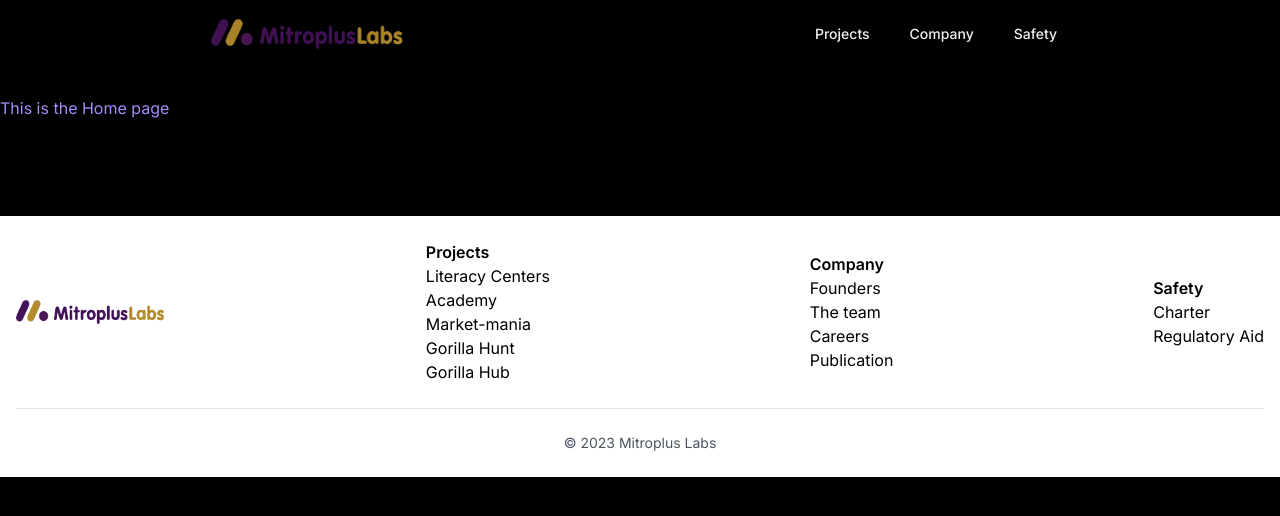
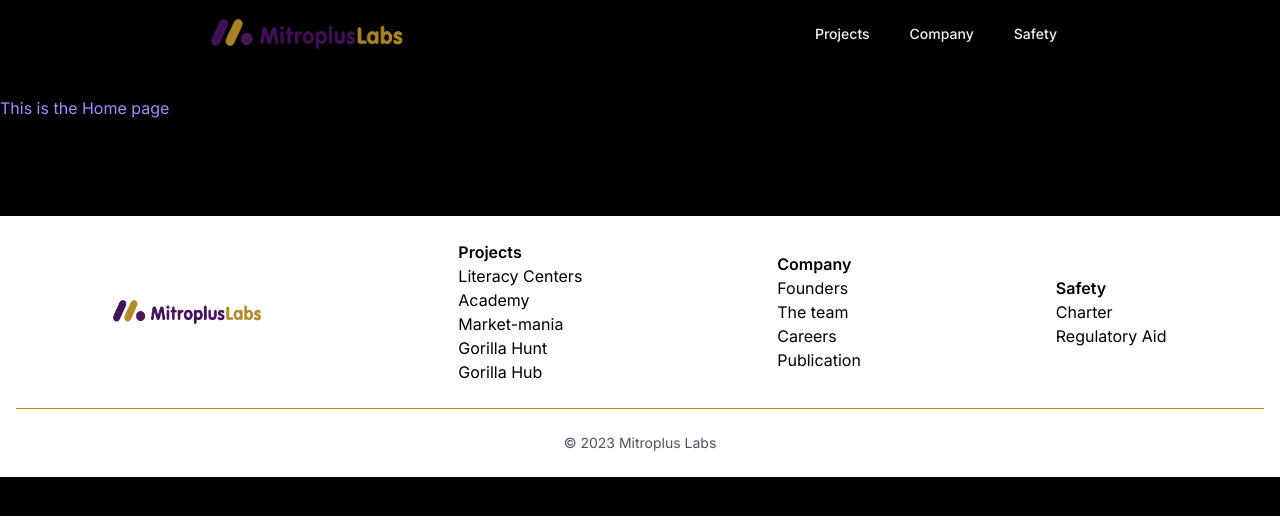
Before and after one commit to philip-bbaale/mitropluslabs, a Next.js app: page / in a window 1280 px wide. Shown: the top 516 px of the page. Built offline with nearby package versions, Linux system fonts and the light colour scheme.

Commit message:
styling footer

```diff
--- a/app/components/footer.js
+++ b/app/components/footer.js
@@ -90,7 +90,7 @@ export default function Footer() {
 
   return (
     <footer className="bg-white text-black py-6 px-4 lex flex-col flex-grow">
-      <div className="container mx-auto flex flex-wrap justify-between items-center">
+      <div className="container mx-auto flex flex-wrap justify-around items-center">
         <div className="w-full md:w-auto mb-4 md:mb-0 text-center md:text-left">
           <Link href="/">
             <Image
@@ -107,14 +107,14 @@ export default function Footer() {
             <ul>
               {link.sub_links.map((subLink, subIndex) => (
                 <li key={subIndex}>
-                  <Link href={subLink.href}>{subLink.name}</Link>
+                  <Link href={subLink.href} className="hover:text-yellow-600">{subLink.name}</Link>
                 </li>
               ))}
             </ul>
           </div>
         ))}
       </div>
-      <div className="border-t mt-6 pt-6 text-center text-sm text-gray-600">
+      <div className="border-t border-yellow-600 mt-6 pt-6 text-center text-sm text-gray-600">
         © {year} Mitroplus Labs
       </div>
     </footer>
```
